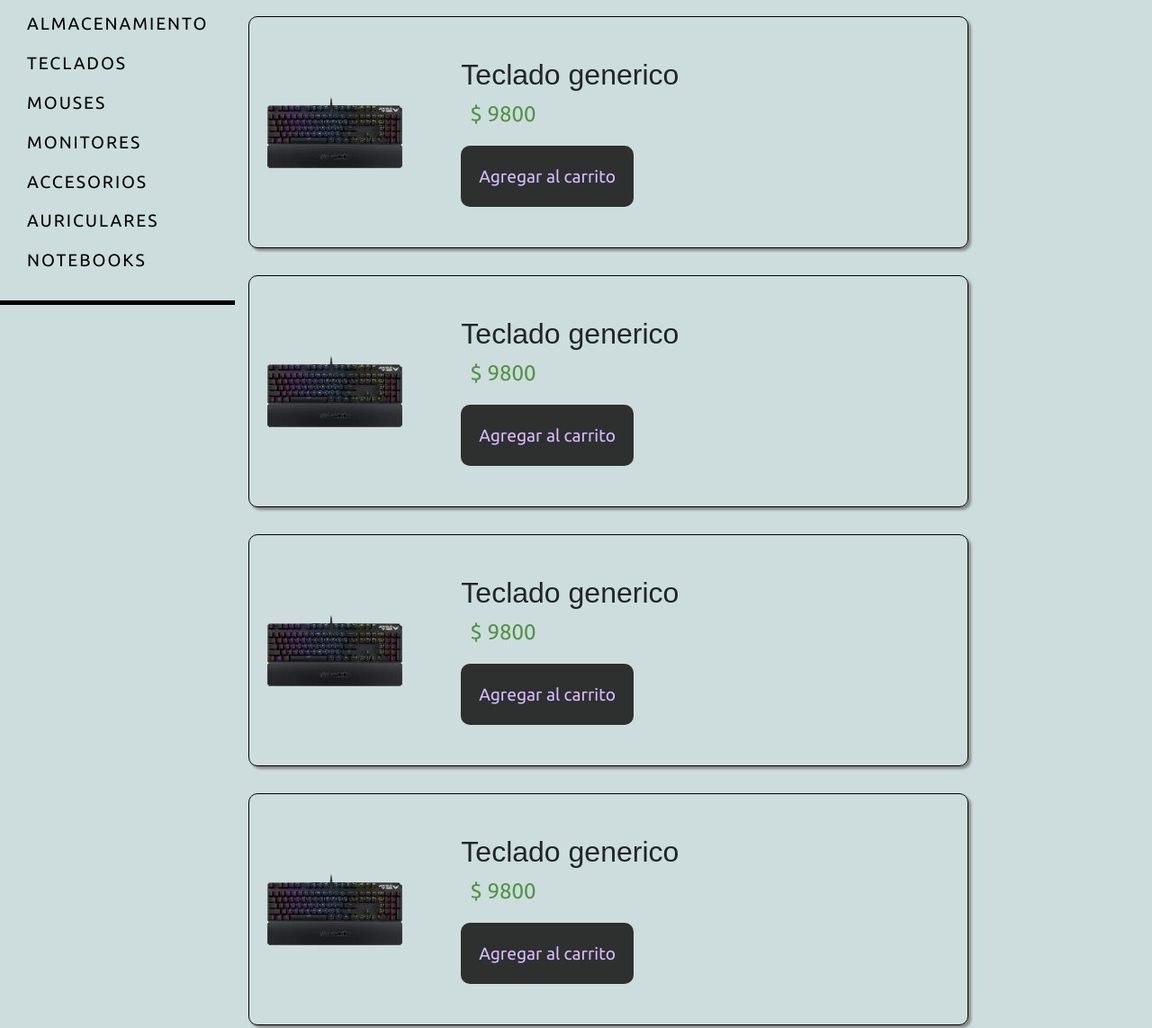
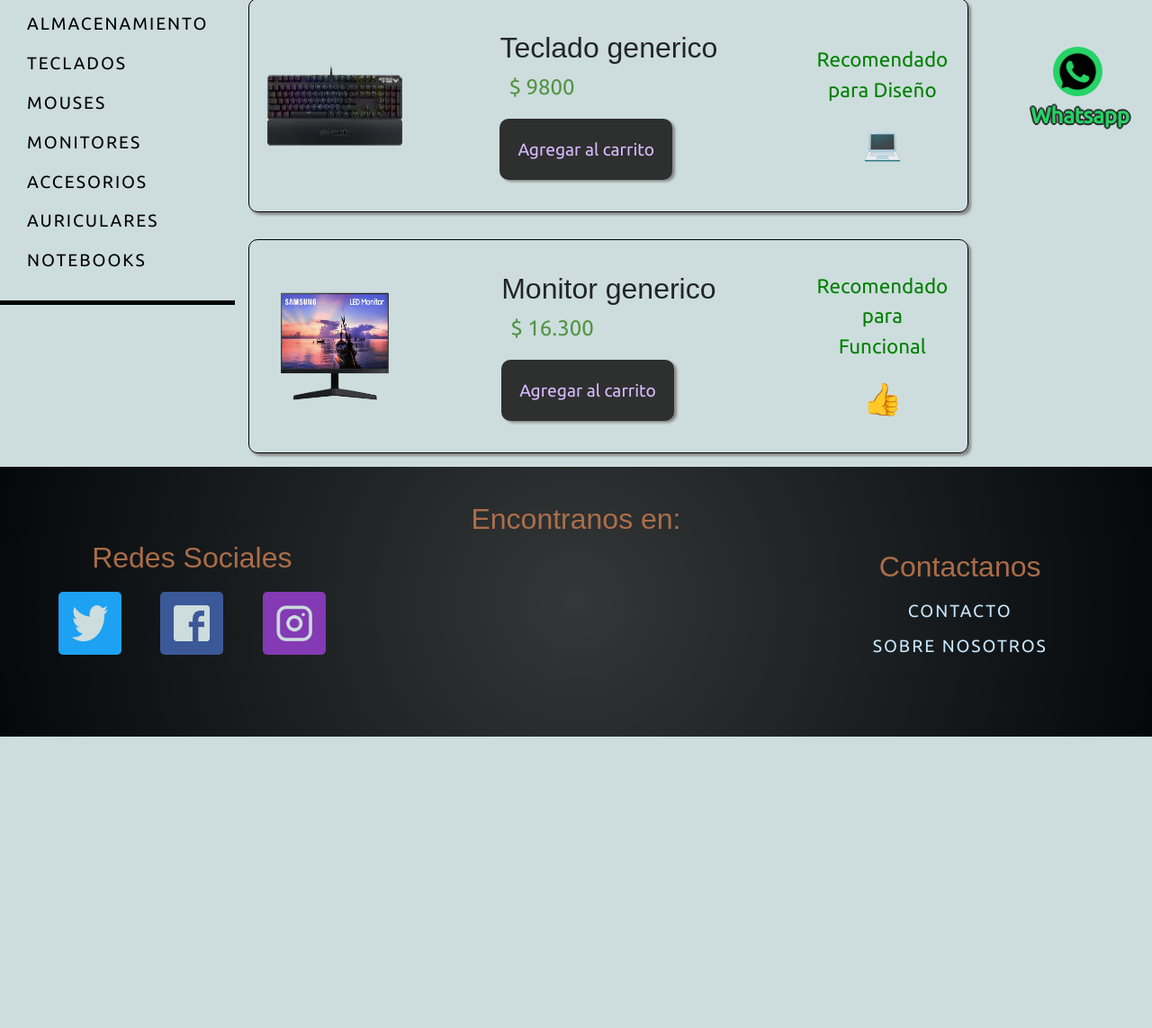
Before and after one commit to lucaspiritogit/coderhouse-proyecto-web, a website: page productos.html in a window 1280 px wide. Shown: the part 643-1786 px from the top of the page at 90% size. After the commit the page ends 1462 px from the top, so only its background shows below. Drawn offline with nearby package versions, Linux system fonts and the light colour scheme; grey boxes are pictures that could not be loaded; a web font is replaced by a local one.

Commit message:
added whatsapp sticky icon and made changes
fixed footer height, changed package.json info and remade products section

```diff
--- a/package.json
+++ b/package.json
@@ -1,7 +1,7 @@
 {
-  "name": "proyecto-desarrollo-web-lucas-pirito",
+  "name": "hoot-componentes-desarrollo-web-lucas-pirito",
   "version": "1.0.0",
-  "description": "",
+  "description": "Venta de componentes para PC",
   "main": "index.js",
   "scripts": {
     "test": "echo \"Error: no test specified\" && exit 1",
--- a/productos.html
+++ b/productos.html
@@ -139,15 +139,9 @@
             <h3>$ 21.000</h3>
             <button class="addToCartBtn">Agregar al carrito</button>
           </div>
-        </div>
-        <div class="productItem">
-          <div class="prodImgContainer">
-            <img class="prodImg" src="./images/teclado.png" alt="" />
-          </div>
-          <div class="productInfoPrice">
-            <h2>Teclado generico</h2>
-            <h3>$ 9800</h3>
-            <button class="addToCartBtn">Agregar al carrito</button>
+          <div class="productRecommendations">
+            <p>Recomendado para Gaming</p>
+            <div><span class="recommendedEmoji">🎮</span></div>
           </div>
         </div>
         <div class="productItem">
@@ -159,45 +153,23 @@
             <h3>$ 9800</h3>
             <button class="addToCartBtn">Agregar al carrito</button>
           </div>
-        </div>
-        <div class="productItem">
-          <div class="prodImgContainer">
-            <img class="prodImg" src="./images/teclado.png" alt="" />
-          </div>
-          <div class="productInfoPrice">
-            <h2>Teclado generico</h2>
-            <h3>$ 9800</h3>
-            <button class="addToCartBtn">Agregar al carrito</button>
+          <div class="productRecommendations">
+            <p>Recomendado para Diseño</p>
+            <div><span class="recommendedEmoji">💻</span></div>
           </div>
         </div>
         <div class="productItem">
           <div class="prodImgContainer">
-            <img class="prodImg" src="./images/teclado.png" alt="" />
+            <img class="prodImg" src="./images/monitor.png" alt="" />
           </div>
           <div class="productInfoPrice">
-            <h2>Teclado generico</h2>
-            <h3>$ 9800</h3>
+            <h2>Monitor generico</h2>
+            <h3>$ 16.300</h3>
             <button class="addToCartBtn">Agregar al carrito</button>
           </div>
-        </div>
-        <div class="productItem">
-          <div class="prodImgContainer">
-            <img class="prodImg" src="./images/teclado.png" alt="" />
-          </div>
-          <div class="productInfoPrice">
-            <h2>Teclado generico</h2>
-            <h3>$ 9800</h3>
-            <button class="addToCartBtn">Agregar al carrito</button>
-          </div>
-        </div>
-        <div class="productItem">
-          <div class="prodImgContainer">
-            <img class="prodImg" src="./images/teclado.png" alt="" />
-          </div>
-          <div class="productInfoPrice">
-            <h2>Teclado generico</h2>
-            <h3>$ 9800</h3>
-            <button class="addToCartBtn">Agregar al carrito</button>
+          <div class="productRecommendations">
+            <p>Recomendado para Funcional</p>
+            <div><span class="recommendedEmoji">👍</span></div>
           </div>
         </div>
       </div>
@@ -247,6 +219,10 @@
         ></iframe>
       </div>
     </footer>
+    <div class="whatsappContainer">
+      <h4>Whatsapp</h4>
+      <img class="whatsappStickyImg" src="/images/whatsapp.png" alt="">
+    </div>
 
     <!-- script js bootstrap -->
     <script
--- a/scss/contacto.scss
+++ b/scss/contacto.scss
@@ -3,7 +3,7 @@
 .mainSectionContact {
   display: grid;
   grid-template-columns: 1fr;
-    grid-template-rows: auto 1fr 0.5fr;
+  grid-template-rows: 0.3fr 1fr;
   place-items: center;
 }
 
--- a/scss/footer.scss
+++ b/scss/footer.scss
@@ -16,6 +16,7 @@
   place-items: center;
   align-items: center;
   width: 100%;
+  height: 300px;
 }
 
 .mainFooter h2 {
--- a/scss/productos.scss
+++ b/scss/productos.scss
@@ -1,5 +1,4 @@
 /* products section */
-
 
 .mainSectionProducts {
   display: grid;
@@ -30,6 +29,7 @@
   border-bottom: 5px solid black;
   padding: 15px;
   margin: 0 auto;
+  margin-bottom: 10px;
 }
 
 .productsCategories ul li {
@@ -42,6 +42,7 @@
 
 .productItem {
   display: flex;
+  justify-content: space-between;
   align-items: center;
   border: 1px solid black;
   border-radius: 10px;
@@ -52,8 +53,7 @@
 }
 
 .productInfoPrice {
-    margin-left: 40px;
-    padding: 25px;
+  padding: 15px;
 }
 
 .productInfoPrice h1 {
@@ -78,10 +78,40 @@
   transition: all 0.3s;
   margin-top: 10px;
   border-radius: 10px;
+  box-shadow: 3px 2px 3px #888888;
 }
 
 .productInfoPrice button:hover {
-    color: #caffbf;
+  transform: scale(1.1);
+}
+
+.productInfoPrice button:active {
+  color: black;
+  background-color: rgb(105, 190, 145);
+}
+
+.prodImg {
+  width: 150px;
+  height: 150px;
+}
+
+.productRecommendations {
+  display: flex;
+  flex-direction: column;
+  justify-content: center;
+  align-items: center;
+  height: 100%;
+  width: 150px;
+  padding: 10px;
+  text-align: center;
+  p {
+    font-size: 1.4rem;
+    color: green;
+  }
+
+  .recommendedEmoji {
+    font-size: 2.2rem;
+  }
 }
 
 /* end of products section */
--- a/scss/styles.scss
+++ b/scss/styles.scss
@@ -24,6 +24,35 @@ main {
   font-family: "Ubuntu", sans-serif;
   box-sizing: border-box;
   /* font-family: "Capriola", sans-serif; */
+}
+
+.whatsappContainer {
+  position: relative;
+
+  h4 {
+    position: fixed;
+    right: 25px;
+    bottom: 5px;
+    color: #25d366;
+    font-weight: 600;
+    text-shadow: 2px 0 0 #2e2f2f, -2px 0 0 #2e2f2f, 0 2px 0 #2e2f2f, 0 -2px 0 #2e2f2f, 1px 1px #2e2f2f, -1px -1px 0 #2e2f2f, 1px -1px 0 #2e2f2f, -1px 1px 0 #2e2f2f;
+
+  }
+
+  .whatsappStickyImg {
+  position: fixed;
+  width: 55px;
+  height: 55px;
+  bottom: 50px;
+  background-color: #25d366;
+  border-radius: 50%;
+  text-align: center;
+  font-size: 30px;
+  right: 55px;
+  z-index: 100;
+  cursor: pointer;
+  }
+
 }
 
 iframe {
@@ -128,6 +157,7 @@ a:hover {
   .mainFooter {
     display: flex;
     flex-direction: column;
+    height: auto;
   }
 
   .mainHeader__searchBar:focus {
@@ -212,6 +242,7 @@ a:hover {
   .mainFooter {
     display: flex;
     flex-direction: column;
+    height: auto;
   }
   .mainHeader__searchBar:focus {
     transform: scale(1);
@@ -293,6 +324,7 @@ a:hover {
   .mainFooter {
     display: flex;
     flex-direction: column;
+    height: auto;
   }
   .mainHeader__searchBar:focus {
     transform: scale(1);
```
Also changed, not shown: ayuda.html (+4 -0 lines), contacto.html (+4 -0 lines), index.html (+4 -0 lines), sobreNosotros.html (+4 -10 lines), css/styles.css, images/monitor.png (added), images/whatsapp.png (added). Lines whose indentation alone changed are shown as unchanged.
